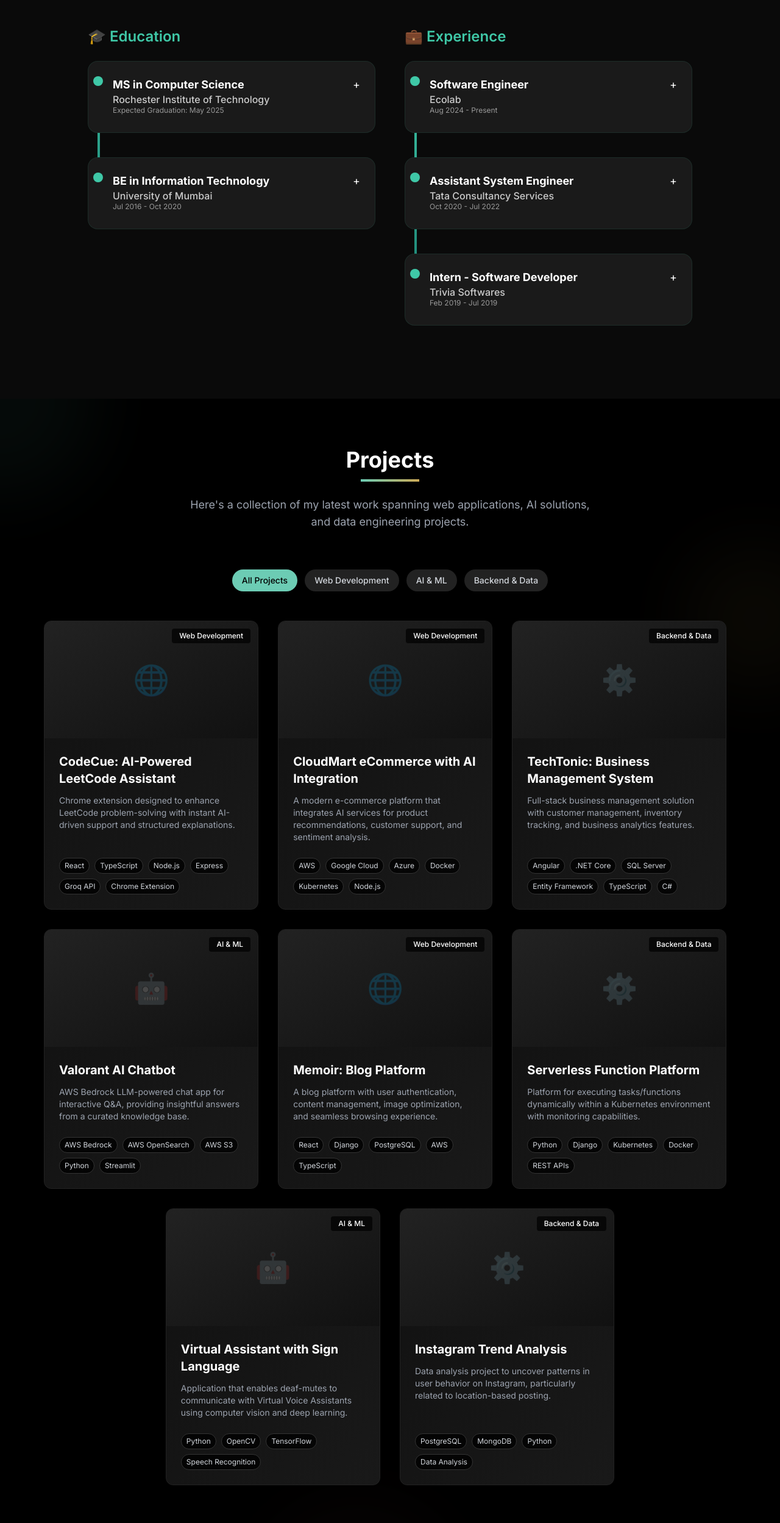
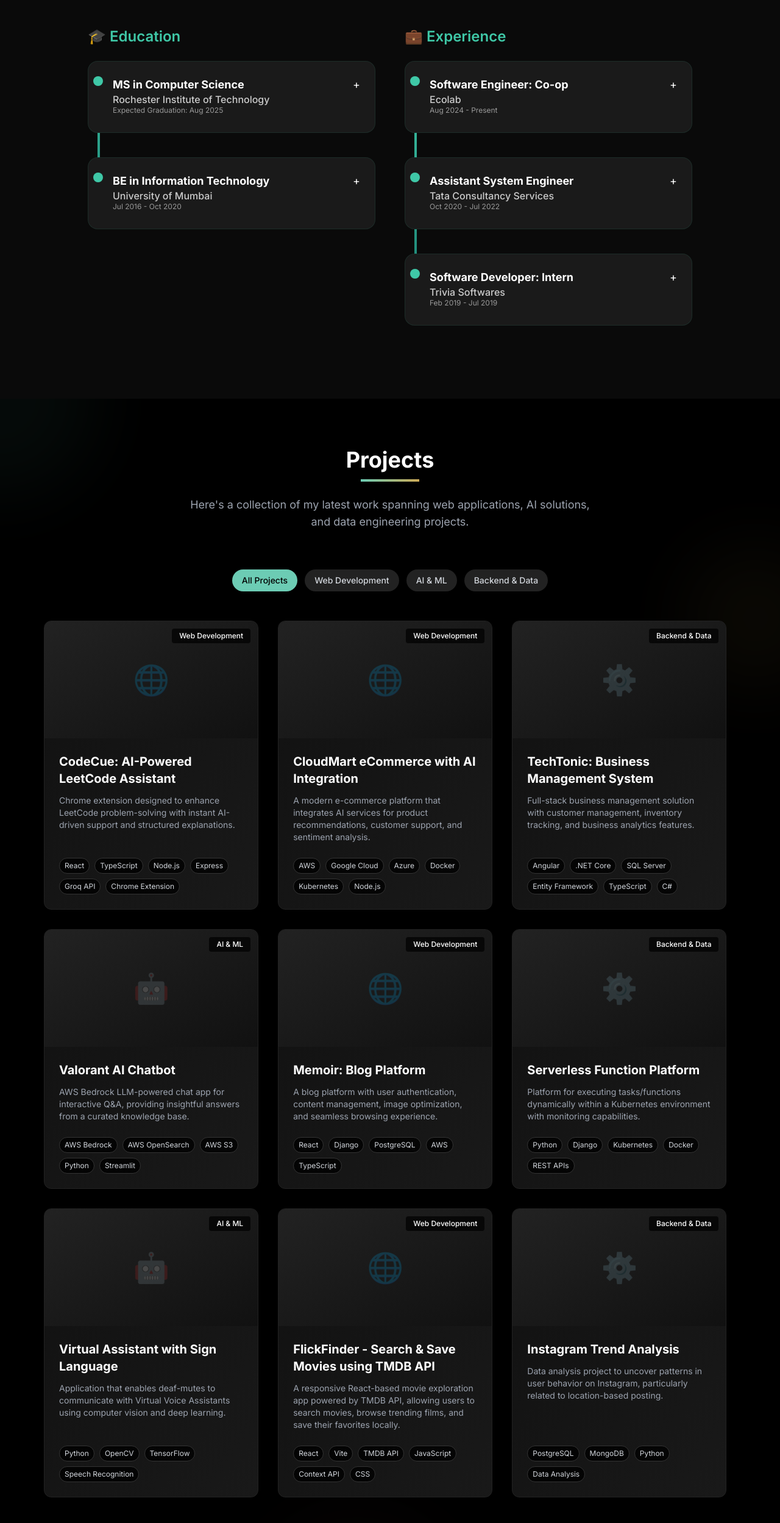
Before and after one commit to veeoid/portfolio_v2, a React (Vite) app: page / in a window 1280 px wide. Shown: the part 920-3418 px from the top of the page at 61% size. Built offline with nearby package versions, Linux system fonts and the light colour scheme.

Commit message:
Added new project "FlickFinder" and update timeline event details

```diff
--- a/src/components/Projects.tsx
+++ b/src/components/Projects.tsx
@@ -107,6 +107,17 @@ export default function Projects() {
     },
     {
       id: 8,
+      title: "FlickFinder - Search & Save Movies using TMDB API",
+      category: "web",
+      description:
+        "A responsive React-based movie exploration app powered by TMDB API, allowing users to search movies, browse trending films, and save their favorites locally.",
+      link: "https://github.com/veeoid/movie-app",
+      technologies: ["React", "Vite", "TMDB API", "JavaScript", "Context API", "CSS"],
+      image: "/images/project-flickfinder.jpg",
+    },
+
+    {
+      id: 9,
       title: "Instagram Trend Analysis",
       category: "backend",
       description:
--- a/src/components/Timeline.tsx
+++ b/src/components/Timeline.tsx
@@ -13,7 +13,7 @@ const timelineEvents: TimelineEvent[] = [
   {
     id: 1,
     title: "MS in Computer Science",
-    date: "Rochester Institute of Technology\nExpected Graduation: May 2025",
+    date: "Rochester Institute of Technology\nExpected Graduation: Aug 2025",
     description:
       "Related Coursework: Data Structures & Algorithms, Artificial Intelligence, Machine Learning, Big Data Analytics, Distributed Systems, Data Security & Privacy, Cryptography, and Database System Implementation.",
     category: "education",
@@ -30,10 +30,10 @@ const timelineEvents: TimelineEvent[] = [
   // Experience
   {
     id: 3,
-    title: "Software Engineer",
+    title: "Software Engineer: Co-op",
     date: "Ecolab\nAug 2024 - Present",
     description:
-      "Automated data ingestion from Azure Blob to Snowflake using PySpark, improving pipeline efficiency and streamlining large-scale data processing.\nDesigned and optimized ETL workflows for data extraction, transformation, and loading, reducing processing time by 30% and ensuring 99% data accuracy for analytics.\nRefined and maintained data pipelines for recommendation models, aligning with business needs to improve model training and optimize decision-making processes.\nCollaborated with global teams to compare datasets, resolve discrepancies, and establish global data consistency across regions.",
+      "Automated data ingestion pipelines using Pandas, PySpark, and Snowflake to clean, validate, and load business-critical data from Azure Blob Storage for internal analytics and customer dashboards.\nDeveloped backend REST APIs using .NET and built responsive frontend interfaces using Angular for a product value application used by internal teams and customers.\nIntegrated itemset mining and SVD-based recommendation models to generate personalized product suggestions based on customer usage patterns.\nCollaborated cross-functionally in Agile sprints, contributing to both data engineering and full-stack development initiatives.",
     category: "experience",
   },
   {
@@ -41,15 +41,15 @@ const timelineEvents: TimelineEvent[] = [
     title: "Assistant System Engineer",
     date: "Tata Consultancy Services\nOct 2020 - Jul 2022",
     description:
-      "Developed and deployed automation scripts using VBScript and SQL, streamlining workflows and reducing manual intervention.\nOptimized Microsoft SQL Server and MySQL databases by fine-tuning queries, improving performance and reducing query execution time.\nCollaborated with cross-functional teams and implemented Git for version control, ensuring smooth integration and consistent deployment of solutions.",
+      "Developed backend APIs in .NET to capture trade details and transmit them to downstream systems via ActiveMQ, replacing legacy TIBCO-based messaging in a capital markets project.\nAutomated backend validation workflows using VBScript and UFT, enabling compliance checks on trade data without manual intervention.\nQueried and analyzed large volumes of transactional data using SQL Server for debugging, reporting, and ensuring data accuracy.\nGained hands-on experience working with trade processing systems handling sensitive financial data, collaborating closely with developers, testers, and business analysts in Agile teams.",
     category: "experience",
   },
   {
     id: 5,
-    title: "Intern - Software Developer",
+    title: "Software Developer: Intern",
     date: "Trivia Softwares\nFeb 2019 - Jul 2019",
     description:
-      "Developed a Student Database Management System using Python and SQLite, implementing optimized data handling techniques and advanced query performance for managing large student datasets.\nBuilt an Android application using Java and XML, integrating offline data storage with SQLite and enabling secure synchronization between the mobile app and Python backend.\nImplemented advanced features like search with filters, sorting, and pagination, enhancing user experience while ensuring data integrity and synchronization across both platforms.",
+      "Designed and developed a Student Database Management System using Python and SQLite, implementing core backend functionalities for efficient CRUD operations on student records.\nBuilt an Android application using Java and XML to enable users to interact with the backend system and sync data in real-time.\nOptimized database schema and queries to improve performance and ensure smooth data retrieval across the system.\nCollaborated with the team to troubleshoot and resolve data synchronization issues between the mobile app and backend.\nTested the system for usability and ensured seamless interaction between the Android app and database.",
     category: "experience",
   },
 ];
```
